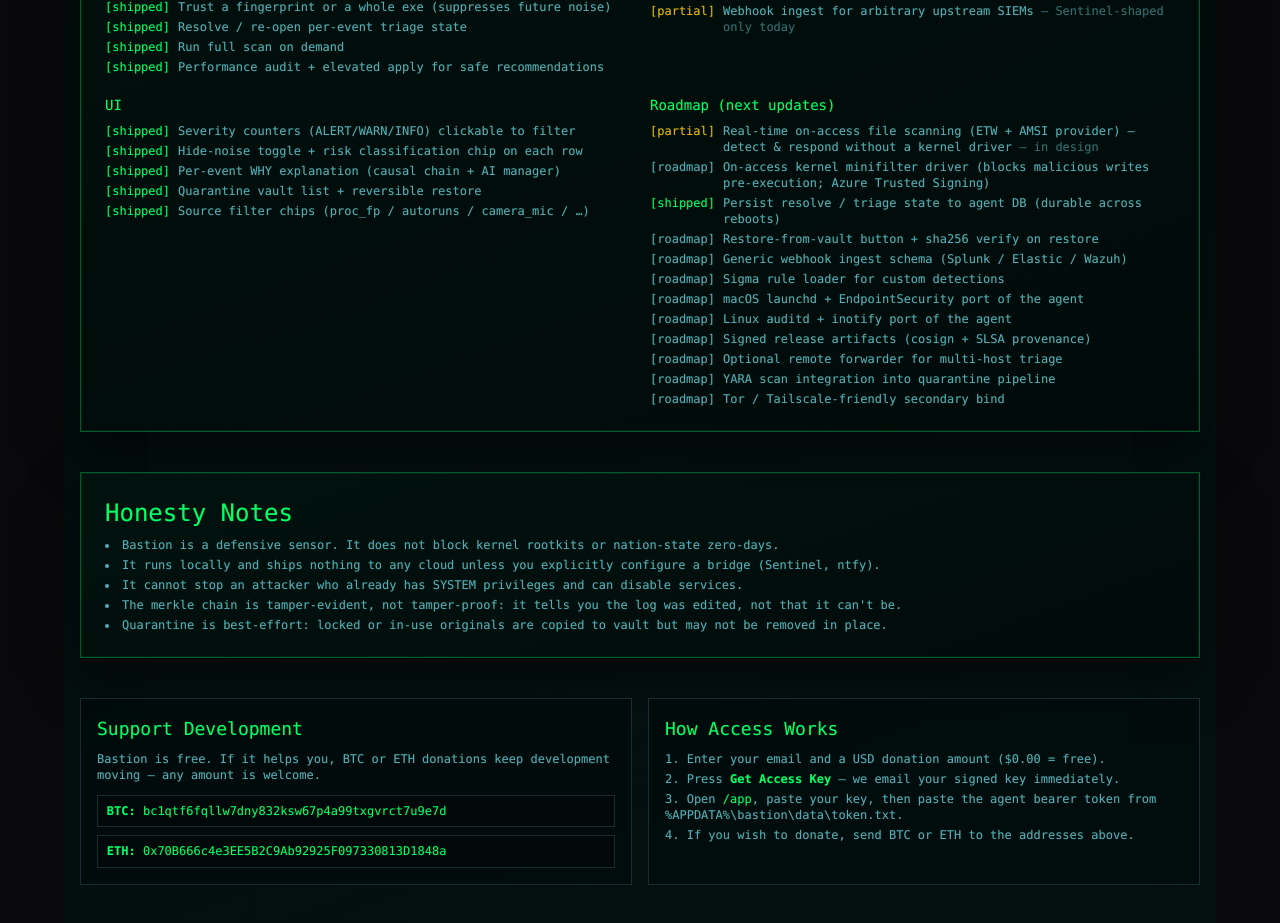
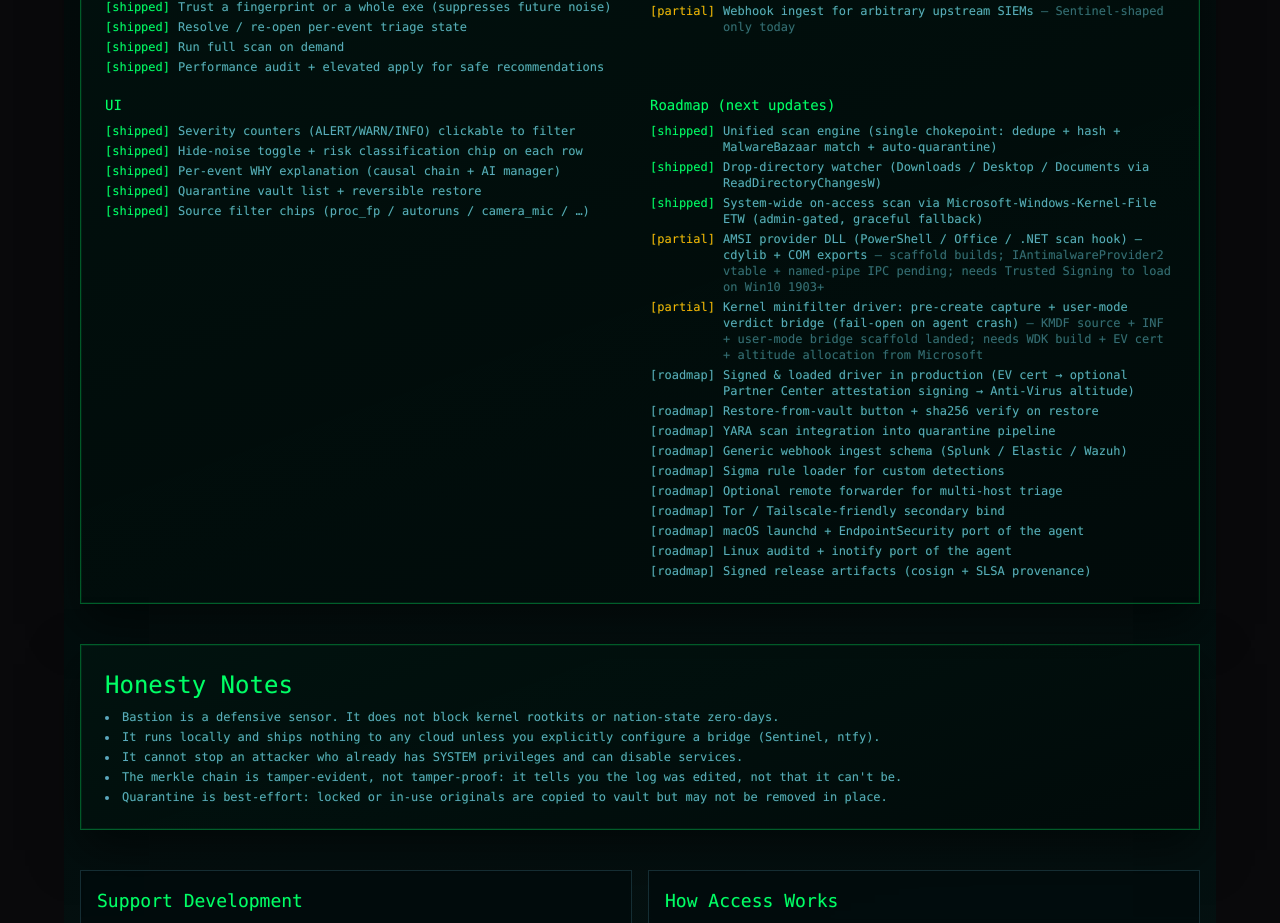
Before and after one commit to 1800bobrossdotcom-byte/bastion, a Next.js app: page / in a window 1280 px wide. Shown: the part 3800-4723 px from the top of the page. Built offline with nearby package versions, Linux system fonts and the light colour scheme.

Commit message:
site: roadmap reorg (Path A/B granular, persist-state moved to shipped)

```diff
--- a/src/app/page.tsx
+++ b/src/app/page.tsx
@@ -101,18 +101,27 @@ const CHECKLIST: { group: string; items: { label: string; status: "shipped" | "p
   {
     group: "Roadmap (next updates)",
     items: [
-      { label: "Real-time on-access file scanning (ETW + AMSI provider) — detect & respond without a kernel driver", status: "partial", note: "in design" },
-      { label: "On-access kernel minifilter driver (blocks malicious writes pre-execution; Azure Trusted Signing)", status: "roadmap" },
-      { label: "Persist resolve / triage state to agent DB (durable across reboots)", status: "shipped" },
+      // Path A — real-time on-access scan, user-mode
+      { label: "Unified scan engine (single chokepoint: dedupe + hash + MalwareBazaar match + auto-quarantine)", status: "shipped" },
+      { label: "Drop-directory watcher (Downloads / Desktop / Documents via ReadDirectoryChangesW)", status: "shipped" },
+      { label: "System-wide on-access scan via Microsoft-Windows-Kernel-File ETW (admin-gated, graceful fallback)", status: "shipped" },
+      { label: "AMSI provider DLL (PowerShell / Office / .NET scan hook) — cdylib + COM exports", status: "partial", note: "scaffold builds; IAntimalwareProvider2 vtable + named-pipe IPC pending; needs Trusted Signing to load on Win10 1903+" },
+      // Path B — kernel minifilter, blocks pre-execution
+      { label: "Kernel minifilter driver: pre-create capture + user-mode verdict bridge (fail-open on agent crash)", status: "partial", note: "KMDF source + INF + user-mode bridge scaffold landed; needs WDK build + EV cert + altitude allocation from Microsoft" },
+      { label: "Signed & loaded driver in production (EV cert → optional Partner Center attestation signing → Anti-Virus altitude)", status: "roadmap" },
+      // Triage / vault
       { label: "Restore-from-vault button + sha256 verify on restore", status: "roadmap" },
+      { label: "YARA scan integration into quarantine pipeline", status: "roadmap" },
+      // Integrations
       { label: "Generic webhook ingest schema (Splunk / Elastic / Wazuh)", status: "roadmap" },
       { label: "Sigma rule loader for custom detections", status: "roadmap" },
+      { label: "Optional remote forwarder for multi-host triage", status: "roadmap" },
+      { label: "Tor / Tailscale-friendly secondary bind", status: "roadmap" },
+      // Cross-platform
       { label: "macOS launchd + EndpointSecurity port of the agent", status: "roadmap" },
       { label: "Linux auditd + inotify port of the agent", status: "roadmap" },
+      // Supply chain
       { label: "Signed release artifacts (cosign + SLSA provenance)", status: "roadmap" },
-      { label: "Optional remote forwarder for multi-host triage", status: "roadmap" },
-      { label: "YARA scan integration into quarantine pipeline", status: "roadmap" },
-      { label: "Tor / Tailscale-friendly secondary bind", status: "roadmap" },
     ],
   },
 ];
```
